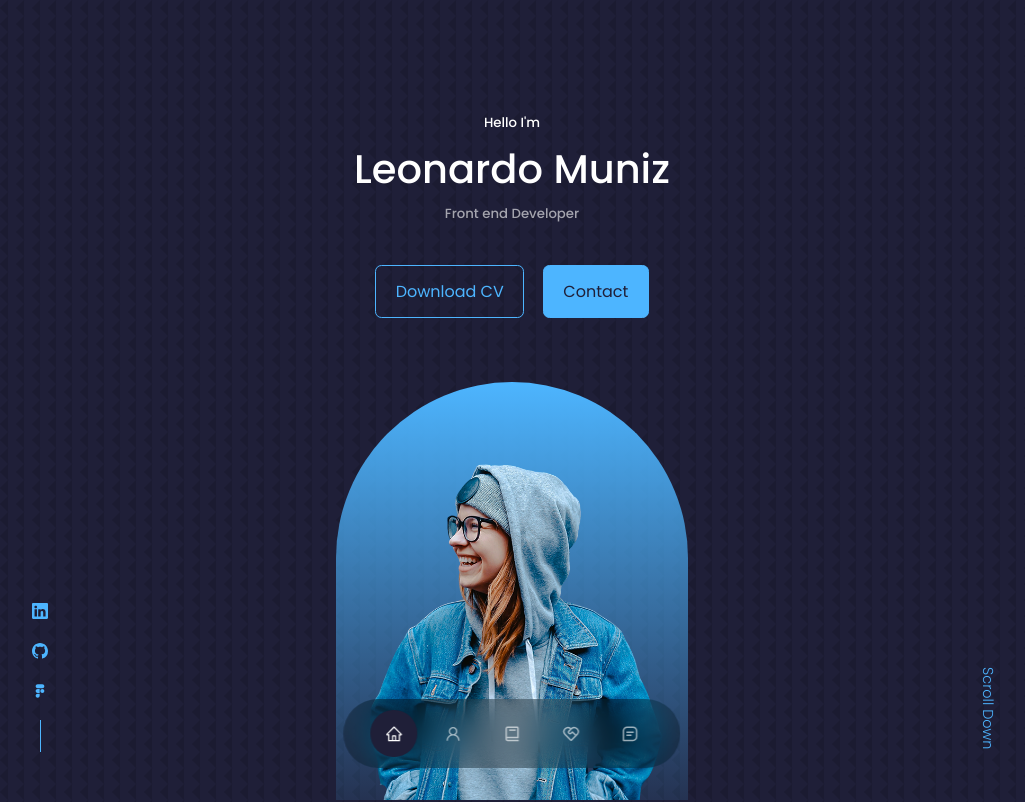
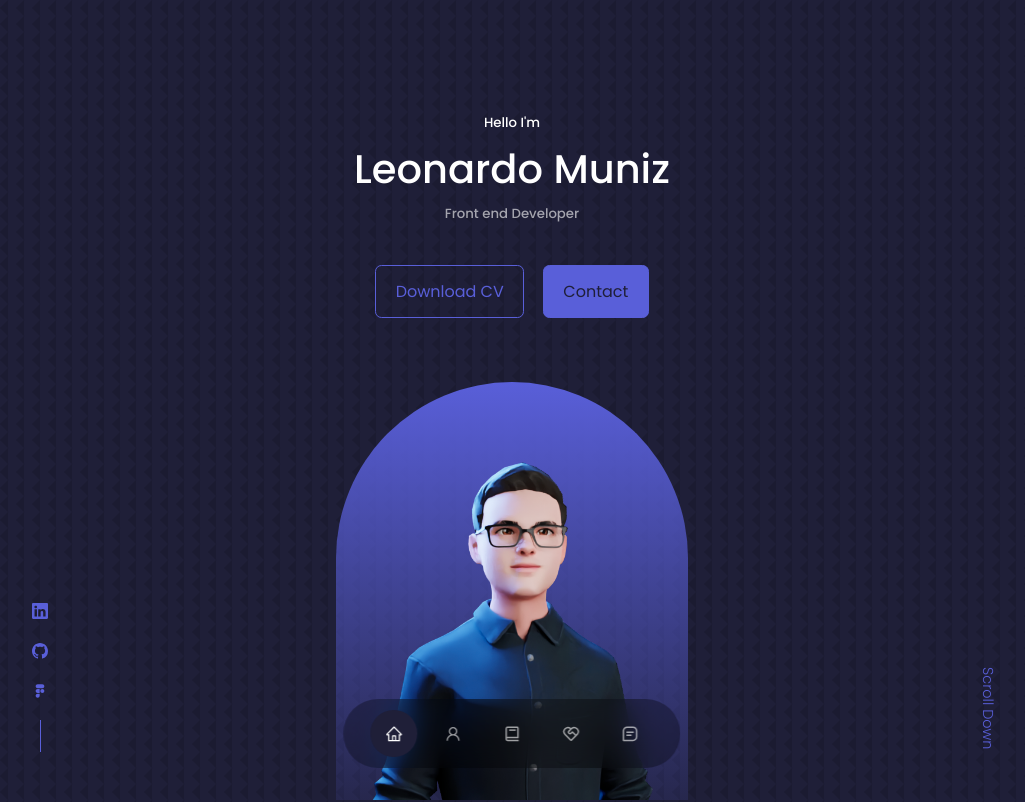
Before and after one commit to leomunizq/my-portfolio-website, a React (Create React App) app: page / in a window 1280 px wide. Shown: the top 802 px of the page, without its empty margins (128-1153 px from the left). Built offline with nearby package versions, Linux system fonts and the light colour scheme.

Commit message:
add my avatar 3d.

```diff
--- a/src/components/about/About.tsx
+++ b/src/components/about/About.tsx
@@ -1,6 +1,6 @@
 import React from 'react'
 import './about.scss'
-import ME from '../../assets/me-about.jpg'
+import ME from '../../assets/metest.jpg'
 import { FaAward } from 'react-icons/fa'
 import { FiUsers } from 'react-icons/fi'
 import { VscFolderLibrary } from 'react-icons/vsc'
--- a/src/components/about/about.scss
+++ b/src/components/about/about.scss
@@ -14,6 +14,9 @@
 }
 
 .about__me-image {
+    // width: 500px;
+    // height: 500px;
+    // object-fit: none;
     border-radius: 2rem;
     overflow: hidden;
     transform: rotate(10deg);
--- a/src/components/footer/Footer.tsx
+++ b/src/components/footer/Footer.tsx
@@ -35,13 +35,13 @@ const Footer = () => {
       </ul>
 
       <div className="footer__socials">
-        <a href="https://linkedin.com/in/">
+        <a href="https://www.linkedin.com/in/leonardomdq/" target="_blank">
           <BsLinkedin />
         </a>
-        <a href="https://github.com/">
+        <a href="https://github.com/leomunizq" target="_blank">
           <BsGithub />
         </a>
-        <a href="https://figma.com/in/">
+        <a href="https://www.figma.com/@leonardomuniz" target="_blank">
           <CgFigma />
         </a>
       </div>
--- a/src/components/header/Header.jsx
+++ b/src/components/header/Header.jsx
@@ -1,7 +1,7 @@
 import React from 'react'
 import './header.scss'
 import CTA from './CTA'
-import ME from '../../assets/me.png'
+import ME from '../../assets/meavatar.png'
 import HeaderSocial from './HeaderSocials'
 
 const Header = () => {
--- a/src/components/header/HeaderSocials.jsx
+++ b/src/components/header/HeaderSocials.jsx
@@ -6,13 +6,13 @@ import { CgFigma } from 'react-icons/cg'
 const HeaderSocials = () => {
   return (
     <div className="header__socials">
-      <a href="https://linkedin.com" target="_blank">
+      <a href="https://www.linkedin.com/in/leonardomdq/" target="_blank">
         <BsLinkedin />
       </a>
       <a href="https://github.com/leomunizq" target="_blank">
         <BsGithub />
       </a>
-      <a href="https://figma.com" target="_blank">
+      <a href="https://www.figma.com/@leonardomuniz" target="_blank">
         <CgFigma />
       </a>
     </div>
--- a/src/index.scss
+++ b/src/index.scss
@@ -11,9 +11,9 @@
 
 :root {
     --color-bg: #1f1f38;
-    --color-bg-variant: #2c2c6c;
-    --color-primary: #4db5ff;
-    --color-primary-variant: rgba(77, 181, 255, 0.4);
+    --color-bg-variant: #393859;
+    --color-primary: #595FD9;
+    --color-primary-variant: rgb(77 103 255 / 40%);
     --color-white: #fff;
     --color-light: rgba(255, 255, 255, 0.6);
     --transition: all 400ms ease;
```
Also changed, not shown: src/assets/meavatar.png (added), src/assets/metest.jpg (added).
